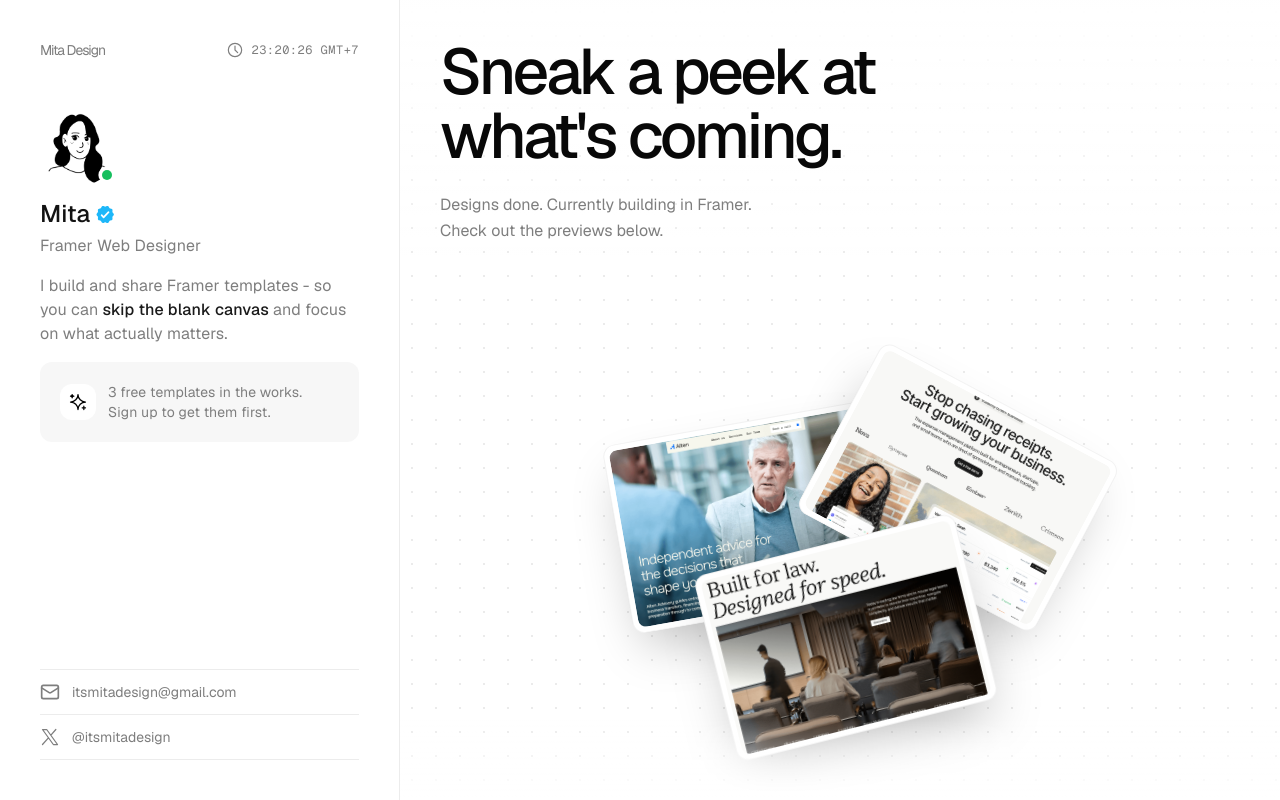
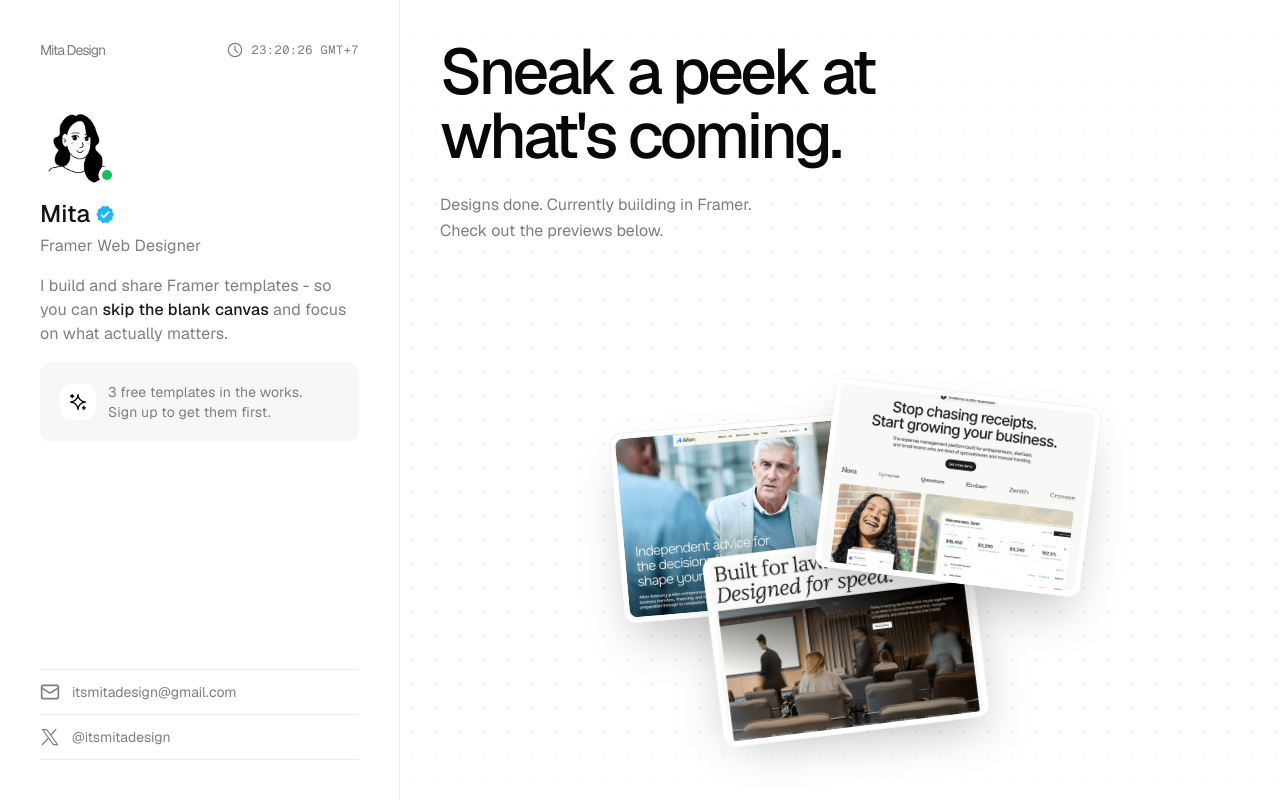
Before and after one commit to creativeartistrytrangnguyen-dotcom/Mita-Design---Website, a Next.js app: page / in a window 1280 px wide. Built offline with nearby package versions, Linux system fonts and the light colour scheme.

Commit message:
style: fix rotate interaction and mobile logo watermark padding

```diff
--- a/src/app/page.tsx
+++ b/src/app/page.tsx
@@ -61,8 +61,8 @@ export default function Home() {
 
   const previews = [
     { id: "p1", src: "/images/preview1.png", alt: "Preview 1", left: "22%", top: "18%", rotate: -5 },
-    { id: "p3", src: "/images/preview3.png", alt: "Preview 3", left: "48%", top: "12%", rotate: 14 },
     { id: "p2", src: "/images/preview2.png", alt: "Preview 2", left: "34%", top: "42%", rotate: -7 },
+    { id: "p3", src: "/images/preview3.png", alt: "Preview 3", left: "48%", top: "12%", rotate: 7 },
   ];
 
   const handleSubmit = async (e: React.FormEvent<HTMLFormElement>) => {
@@ -268,7 +268,10 @@ export default function Home() {
                     style={{
                       left: item.left,
                       top: item.top,
-                      rotate: item.rotate
+                    }}
+                    variants={{
+                      rest: { zIndex: 1 },
+                      hover: { zIndex: 50 },
                     }}
                   >
                     <motion.div
@@ -341,9 +344,11 @@ export default function Home() {
           </div>
 
           {/* Footer Logo Watermark - Spacing +30px */}
-          <div className="px-6 lg:px-10 pb-[24px] lg:pb-[40px] relative mt-[30px] lg:mt-[50px]">
-             <div className="relative w-full h-[100px] md:h-[150px] lg:h-[220px] select-none pointer-events-none overflow-visible">
-                <Image src="/images/mita-logo-watermark.png" alt="Mita Design" fill className="object-contain object-bottom opacity-30" />
+          <div className="px-0 md:px-6 lg:px-10 pb-[24px] lg:pb-[40px] relative mt-[30px] lg:mt-[50px]">
+             <div className="relative w-full select-none pointer-events-none overflow-hidden flex items-end justify-center">
+                <div className="relative w-[120%] md:w-full flex justify-center ml-[-10%] md:ml-0">
+                  <Image src="/images/mita-logo-watermark.png" alt="Mita Design" width={1200} height={400} className="w-full h-auto object-cover object-bottom opacity-30" />
+                </div>
                 <div className="absolute inset-0 bg-gradient-to-t from-white via-white/20 to-transparent z-10" />
              </div>
           </div>
```
